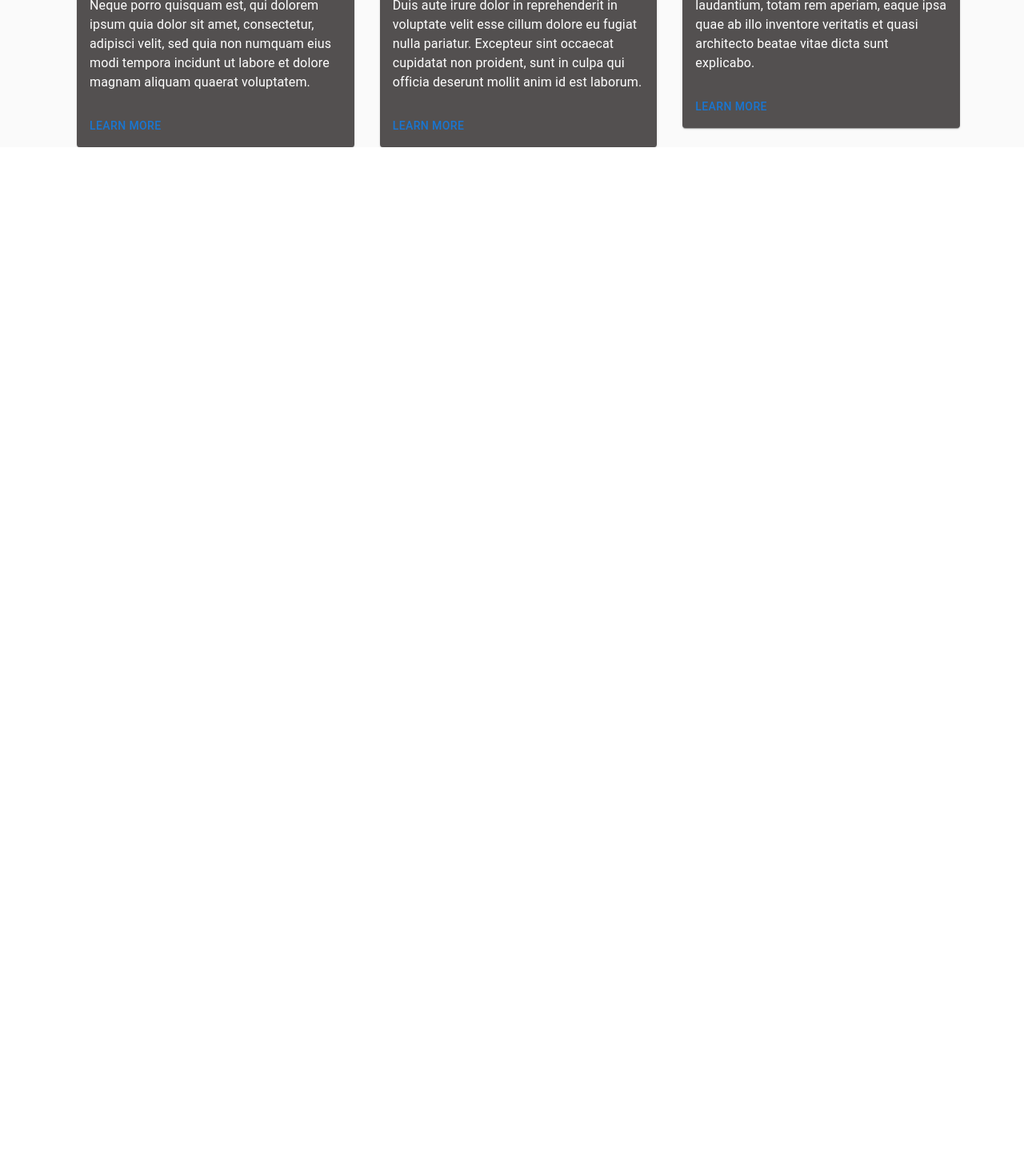
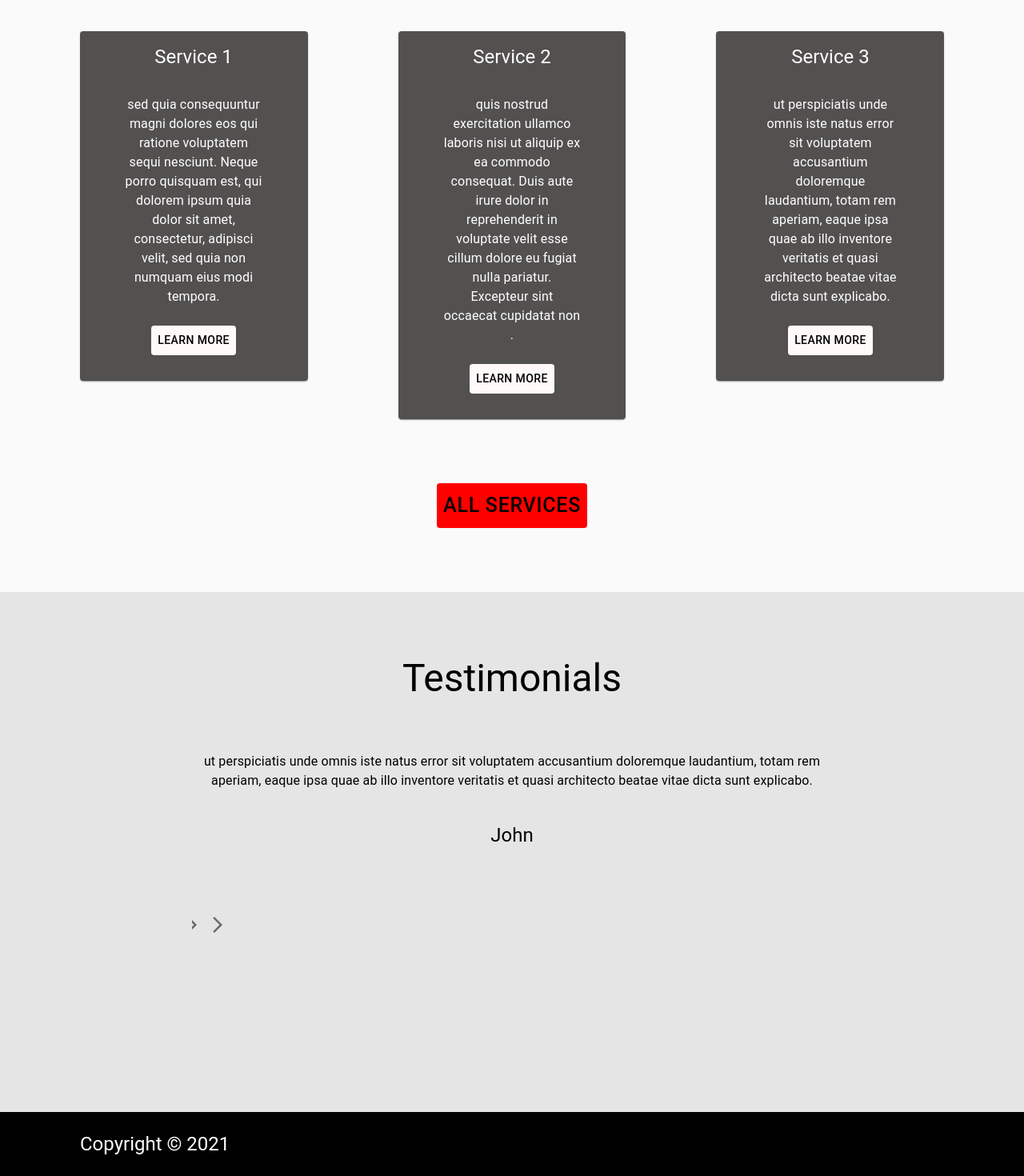
Before and after one commit to JTR03/demoSite, a Next.js app in the folder demosite/: page / in a window 1280 px wide. Shown: the part 891-2361 px from the top of the page at 80% size. Before the commit the page ends 1075 px from the top, so only its background shows below. Built offline with nearby package versions, Linux system fonts and the light colour scheme.

Commit message:
added styling and slider

```diff
--- /dev/null
+++ b/demosite/components/Footer.js
@@ -0,0 +1,18 @@
+import { Typography } from '@mui/material'
+import React from 'react'
+import styles from '../styles/Home.module.css'
+
+function Footer() {
+
+    return (
+        <div className={styles.footer}>
+
+            <Typography variant='h5' sx={{paddingTop:3,color:'#fff'}}>
+                {'Copyright © '}
+                {new Date().getFullYear()}
+            </Typography>
+        </div>
+    )
+}
+
+export default Footer
--- a/demosite/components/Mid.js
+++ b/demosite/components/Mid.js
@@ -1,22 +1,21 @@
-import { Button, Card, CardActions, CardContent, Typography } from '@mui/material'
+import { Button, Card, CardActions, CardContent, Typography,Container } from '@mui/material'
 import Grid from '@mui/material/Grid'
 import React from 'react'
 import styles from '../styles/Home.module.css'
+import ArrowRightAltIcon from '@mui/icons-material/ArrowRightAlt'
 
 const content = [
     {
         title: "Service 1",
         text:` sed quia consequuntur magni dolores eos qui ratione voluptatem sequi nesciunt.
         Neque porro quisquam est, qui dolorem ipsum quia dolor sit amet, consectetur,
-         adipisci velit, sed quia non numquam eius modi tempora incidunt ut labore
-         et dolore magnam aliquam quaerat voluptatem.`
+         adipisci velit, sed quia non numquam eius modi tempora.`
     },
     {
         title: "Service 2",
         text:` quis nostrud exercitation ullamco laboris nisi ut aliquip ex ea commodo
         consequat. Duis aute irure dolor in reprehenderit in voluptate velit esse cillum dolore eu fugiat
-         nulla pariatur. Excepteur sint occaecat cupidatat non proident, sunt in culpa qui
-          officia deserunt mollit anim id est laborum.`
+         nulla pariatur. Excepteur sint occaecat cupidatat non .`
     },
     {
         title: "Service 3",
@@ -28,34 +27,45 @@ const content = [
 function Mid() {
     return (
         <div className={styles.mid}>
-            <Typography variant='h3' sx={{marginTop:10}}>
+            <Typography variant='h3' align='center' sx={{marginTop:10,paddingTop:10}}>
                 How can we help
                 </Typography>
+{/*  */}  <Container maxWidth={false}  >
 
-                <Grid container spacing={4} sx={{marginLeft:8,marginRight:10}}>
+
+                <Grid container spacing={14.125} direction='row' justifyContent='center' sx={{paddingLeft:9.45,paddingRight:9.45}} >
                     {content.map((items)=>{
                         return(
+
                             <Grid item xs={4}>
-                        <Card sx={{background:'#535050',color:'#fff'}}>
+                        <Card sx={{background:'#535050',color:'#fff'}} className={styles.card}>
                             <CardContent>
-                                <Typography align='center' variant='h5'>
+                                <Typography align='center' variant='h5' sx={{paddingBottom:4}}>
                                     {items.title}
                                 </Typography>
                                 <Typography>
                                  {items.text}
                                 </Typography>
                             </CardContent>
-                            <CardActions>
-                                <Button>
+                            <CardActions sx={{justifyContent:'center',paddingBottom:4}}>
+                                <Button  sx={{background:'#fff9f9',color:'#000'}}>
                                     Learn More
                                 </Button>
                             </CardActions>
                         </Card>
                     </Grid>
+
                         )
                     })}
+                    </Grid>
+                    <Grid container justifyContent='center'>
+                        <Button sx={{marginTop:10,marginBottom:10,fontSize:25,background:'#fe0000',color:'#000'} }>
+                        All Services
+                    </Button>
 
-                </Grid>
+                    </Grid>
+
+                </Container>
         </div>
     )
 }
--- /dev/null
+++ b/demosite/components/Testimonial.js
@@ -0,0 +1,64 @@
+import { Box, Button, IconButton, Typography } from '@mui/material'
+import React, { useEffect, useState } from 'react'
+import data from '../components/data.js'
+import styles from '../styles/Home.module.css'
+import ArrowForwardIosIcon from '@mui/icons-material/ArrowForwardIos'
+import ArrowBackIosIcon from '@mui/icons-material/ArrowForwardIos'
+
+function Testimonial() {
+    const [slide, setSlide] = useState(0)
+    useEffect(() => {
+        const last = data.length - 1
+        if(slide<0){
+            setSlide(last)
+        }else if(slide>last){
+            setSlide(0)
+        }
+    }, [slide,data])
+
+    useEffect(() => {
+        let slider = setInterval(()=>{
+            setSlide(slide+1)
+        },5000)
+        return () => {
+            clearInterval(slider)
+        }
+    }, [slide])
+
+    return (
+        <div className={styles.section}>
+            <Typography align='center' variant='h3' sx={{marginTop:10}}>
+                Testimonials
+            </Typography>
+
+            <Box className={styles.section2}>
+                {data.map((reviews,ind)=>{
+                    const {id,name,text} = reviews;
+                    let position = 'nextSlide'
+
+                    if(ind === slide){
+                        position = 'activeSlide'
+                    }
+
+                    else if(ind === slide - 1 || (slide === 0 && ind === data.length-1)){
+                        position = 'lastSlide'
+                    }
+                    return(
+                        <article className={position} key={id}>
+                            <Typography sx={{maxWidth:800}}>{text}</Typography>
+                            <Typography variant='h5' sx={{paddingTop:5}}>{name}</Typography>
+                        </article>
+                    )
+                })}
+                <IconButton className={styles.iconBtn}>
+                    <ArrowBackIosIcon />
+                </IconButton>
+                <IconButton className={styles.iconBtn}>
+                    <ArrowForwardIosIcon />
+                </IconButton>
+            </Box>
+        </div>
+    )
+}
+
+export default Testimonial
--- /dev/null
+++ b/demosite/components/data.js
@@ -0,0 +1,28 @@
+const data = [
+    {
+        id:1,
+        name:'Maria',
+        text:
+        'ut perspiciatis unde omnis iste natus error sit voluptatem accusantium doloremque laudantium, totam rem aperiam, eaque ipsa quae ab illo inventore veritatis et quasi architecto beatae vitae dicta sunt explicabo.'
+    },
+    {
+        id:2,
+        name:'John',
+        text:
+        'ut perspiciatis unde omnis iste natus error sit voluptatem accusantium doloremque laudantium, totam rem aperiam, eaque ipsa quae ab illo inventore veritatis et quasi architecto beatae vitae dicta sunt explicabo.'
+    },
+    {
+        id:3,
+        name:'Calton',
+        text:
+        'mnis iste natus error sit voluptatem accusantium doloremque laudantium, totam rem aperiam, eaque ipsa quae ab illo inventore veritatis et quasi architecto beatae ut perspiciatis unde ovitae dicta sunt explicabo.'
+    },
+    {
+        id:4,
+        name:'Steve',
+        text:
+        'ut perspiciatis unde omnis iste natus error sit voluptatem accusantium doloremque laudantium, totam rem aperiam, eaque ipsa quae ab illo inventore veritatis et quasi architecto beatae vitae dicta sunt explicabo.'
+    }
+]
+
+export default data
--- a/demosite/pages/index.js
+++ b/demosite/pages/index.js
@@ -3,6 +3,8 @@ import Navbar from '../components/Navbar'
 import styles from '../styles/Home.module.css'
 import Image from 'next/image'
 import Mid from '../components/Mid'
+import Testimonial from '../components/Testimonial'
+import Footer from '../components/Footer'
 
 export default function Home() {
   return (
@@ -38,6 +40,8 @@ export default function Home() {
       </div>
 
       <Mid />
+      <Testimonial />
+      <Footer />
     </div>
   )
 }
--- a/demosite/styles/Home.module.css
+++ b/demosite/styles/Home.module.css
@@ -80,13 +80,52 @@
   /* background: url('land.png'); */
 }
 .mid {
-  display: flex;
   align-items: center;
-  justify-content: center;
-  flex-wrap: wrap;
+  /* justify-content: center; */
+  /* flex-wrap: wrap; */
   margin-top: 50px;
   background: rgba(255, 255, 255, 0.8);
+
 }
+.card {
+  margin-top: 110px;
+  padding: 0 40px;
+  text-align: center;
+  text-decoration: none;
+
+}
+.section {
+  width: 90vw;
+  margin: auto;
+  max-width: 1170px;
+}
+
+.section2 {
+  margin: 0 auto;
+  margin-top: 4rem;
+  width: 80vw;
+  height: 450px;
+  max-width: 800px;
+  text-align: center;
+  position: relative;
+  display: flex;
+  overflow: hidden;
+}
+.iconBtn {
+  position: absolute;
+  top: 200px;
+  transform: translate(-50%);
+  width: 2rem;
+  height: 2rem;
+  font-size: 1.5rem;
+}
+
+.footer {
+  background: #000;
+  padding-left: 100px;
+  height: 80px;
+}
+
 /* .main {
   min-height: 100vh;
   padding: 4rem 0;
@@ -144,17 +183,7 @@
 
 
 
-.card {
-  margin: 1rem;
-  padding: 1.5rem;
-  text-align: left;
-  color: inherit;
-  text-decoration: none;
-  border: 1px solid #eaeaea;
-  border-radius: 10px;
-  transition: color 0.15s ease, border-color 0.15s ease;
-  max-width: 300px;
-}
+
 
 .card:hover,
 .card:focus,
--- a/demosite/styles/globals.css
+++ b/demosite/styles/globals.css
@@ -14,3 +14,21 @@ a {
 * {
   box-sizing: border-box;
 }
+article {
+  position: absolute;
+  width: 100%;
+  height: 100%;
+  transition: all 0.3s linear;
+}
+
+article.activeSlide {
+  opacity: 1;
+  transform: translate(0);
+}
+
+article.nextSlide {
+  transform: translate(100%);
+}
+article.lastSlide {
+  transform: translate(-100%);
+}
```
